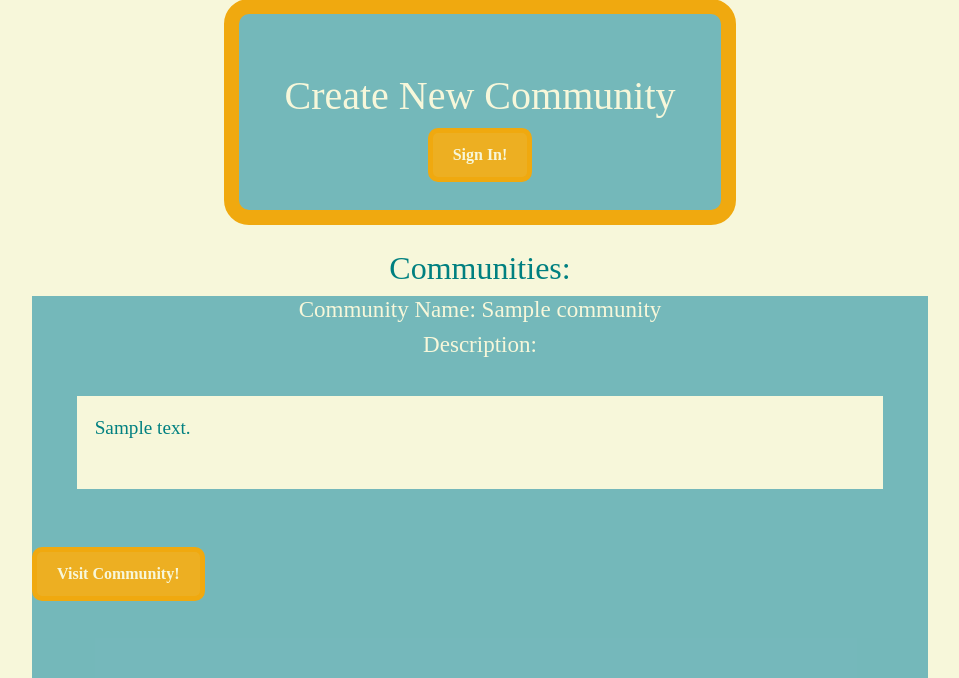
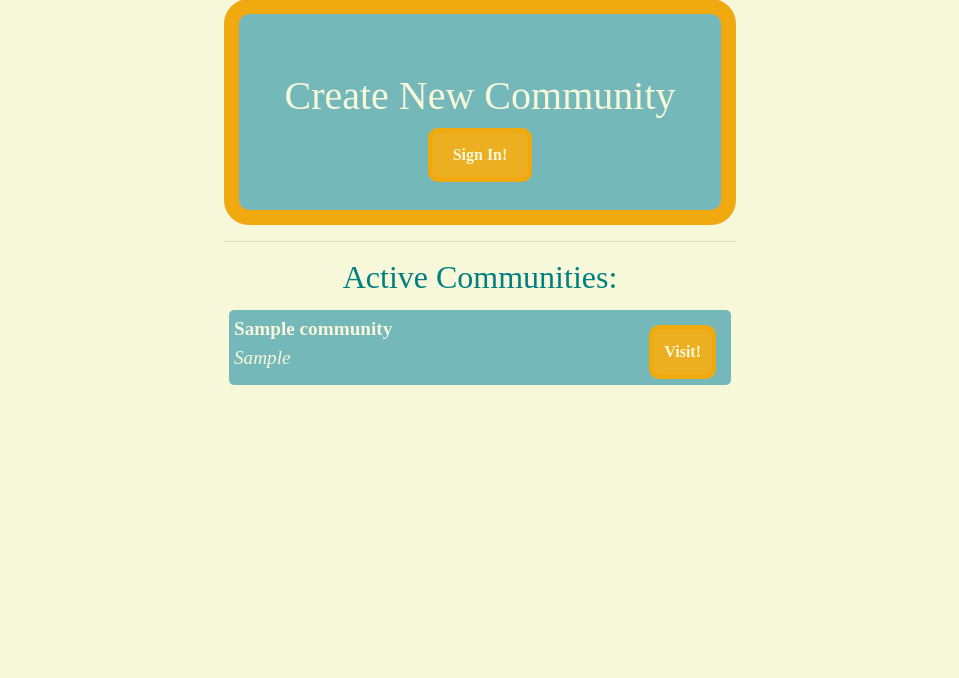
Before and after one commit to maliabsi/finalProject-group8, a Flask app: template templates/communities.html in a window 1280 px wide. Shown: the part 125-803 px from the top of the page, without its empty margins (160-1119 px from the left). After the commit the page ends 510 px from the top, so only its background shows below. Run offline with Flask 2, Linux system fonts and the light colour scheme; the template is opened without the code that fills it: values that come from a table or form of the project are taken from there, others are empty; tables that the repository leaves empty hold one stand-in row (values such as "Sample post").

Commit message:
Redid styling for communities and visited_community pages

```diff
--- a/static/comm_styles.css
+++ b/static/comm_styles.css
@@ -1,14 +1,13 @@
 .containers {
     display: grid;
-    grid-template-rows: 1fr, 1fr, 1fr;
-    gap: 20px
+    grid-template-rows: 150px;
+    gap: 5px;
+    margin-right: 20%;
+    margin-left: 20%;
 }
 
 .community {
-    display: block;
     background-color: rgba(108, 180, 185, 0.932);
-    margin-right: 15%;
-    margin-left: 15%;
     font-family: lucida;
     font-size: larger;
     color: #f7f7da;
@@ -34,15 +33,7 @@
     color: #f7f7da;
 }
 
-.description {
-    text-align: left;
-    display: block;
-    background-color: #f7f7da;
-    color: teal;
-    margin-right: 5%;
-    margin-left: 5%;
-    padding: 2%;
-}
+
 
 .containers h1 {
     font-family: lucida;
@@ -107,19 +98,56 @@
     color: #f7f7da;
 }
 
+.divide {
+    width: 40%
+}
+
+.grid-container {
+    display: grid;
+    grid-template-areas:
+        'header header';
+    gap: 10px;
+    background-color: rgba(108, 180, 185, 0.932);
+    background-color: rgba(108, 180, 185, 0.932);
+    font-family: lucida;
+    font-size: larger;
+    color: #f7f7da;
+    overflow: hidden;
+    border-radius: 5px;
+    padding: 5px;
+}
+
+.tagline {
+    text-align: left;
+    background-color: #f7f7da;
+    color: teal;
+    padding: 5px;
+    gap: 5px;
+    display: grid;
+    grid-template-rows: 75px;
+    margin-right: 30%;
+    margin-left: 30%;
+    border-radius: 10%;
+
+}
+
 .visit_community {
     transition-duration: 0.4s;
     border-radius: 10px;
     background-color: rgba(245, 175, 26, 0.945);
     color: #f7f7da;
     font-weight: bold;
-    padding: 10px 20px;
-    text-align: center;
+    padding: 10px;
+    text-align: right;
     text-decoration: none;
-    display: inline-block;
+    float: right;
+    display: inline;
     font-size: 16px;
     border: 5px solid rgb(240, 169, 15);
-    box-sizing: border-box;
+    margin-top: 10px;
+    margin-bottom: 10px;
+    margin-right: 10px;
+
 }
 
 .visit_community:hover {
--- a/templates/communities.html
+++ b/templates/communities.html
@@ -47,32 +47,24 @@
                     <br><br>
                 </a>
             </div>
-
             {% endif %}
         </div>
-        <br>
-        <h2> Communities:</h2>
-        <div class="containers">
-            {% for i in range(communities | length) %}
-            <div class="community">
-                <h1>Community Name: {{communities[i].community_name}}</h1>
-                <h1>Description:</h1>
-                <br>
-                <div class="description">
-                    {{communities[i].description}}
-                    <br><br>
+        <hr class="divide">
+        <h2>Active Communities:</h2>
+        {% for i in range(communities | length) %}
+        <div class="tagline">
+            <div class="grid-container">
+                <div>
+                    <b> {{communities[i].community_name}}</b><br>
+                    <em>{{communities[i].tagline}}</em>
                 </div>
-                <br><br>
                 <form method="POST" action="/community">
                     <input type="hidden" name="Community_id" value={{communities[i].id}}>
-                    <input class="visit_community" type="submit" value="Visit Community!">
-                    <br>
-                    <br><br>
-                    </a>
+                    <input class="visit_community" type="submit" value="Visit!">
                 </form>
             </div>
-            {% endfor %}
         </div>
+        {% endfor %}
 
 
     </body>
```
Also changed, not shown: static/visit_style.css (+6 -6 lines), templates/visit_community.html (+13 -13 lines).
